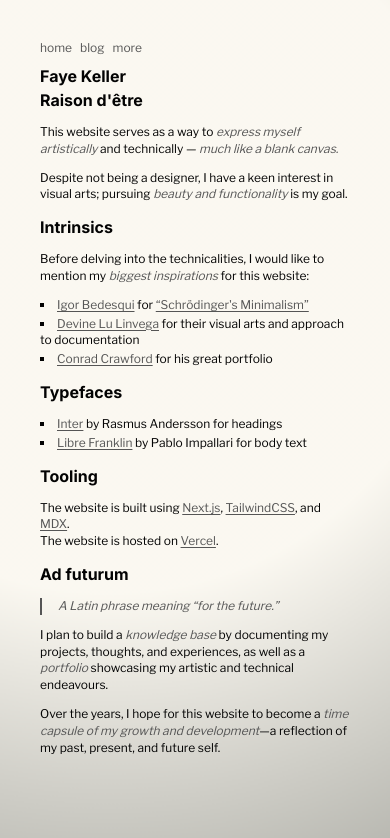
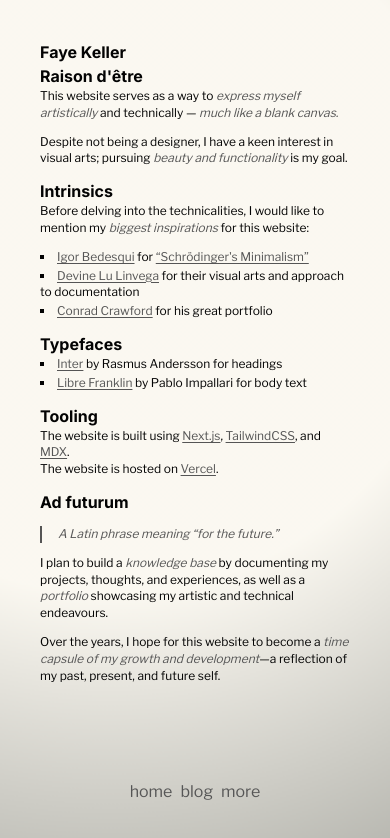
Before and after one commit to drainpixie/www, a Next.js app: page /blog/colophon in a window 390 px wide. Shown: the top 838 px of the page. Built offline with nearby package versions, Linux system fonts and the light colour scheme.

Commit message:
style: make navbar mobile responsive

```diff
--- a/app/blog/[slug]/page.tsx
+++ b/app/blog/[slug]/page.tsx
@@ -59,7 +59,7 @@ export default async function Page({ params }: IParams) {
   if (!post) return notFound();
 
   return (
-    <section className="pb-10">
+    <section className="md:pb-10 pb-26">
       <article className="prose">
         <MDXRemote source={post.content} components={components} />
       </article>
--- a/app/globals.css
+++ b/app/globals.css
@@ -92,7 +92,7 @@ a {
   & h4,
   & h5,
   & h6 {
-    @apply font-display font-bold text-foreground mt-6 mb-3;
+    @apply font-display font-bold text-foreground mt-6;
     line-height: 1.2;
 
     & a {
@@ -129,7 +129,7 @@ a {
 
   & ul,
   & ol {
-    @apply font-body text-xs text-foreground mt-3 mb-3 pl-0;
+    @apply font-body text-xs text-foreground mb-3 pl-0;
 
     & li {
       @apply mb-0.5;
--- a/components/cursor.tsx
+++ b/components/cursor.tsx
@@ -10,7 +10,6 @@ export default function Cursor() {
   const [isInViewport, setIsInViewport] = useState(true);
 
   useEffect(() => {
-    // Detect touch device
     const checkTouchDevice = () => {
       setIsTouchDevice(
         "ontouchstart" in window ||
@@ -21,18 +20,14 @@ export default function Cursor() {
 
     checkTouchDevice();
 
-    // Listen for changes in pointer type (e.g., external mouse connected to tablet)
     const mediaQuery = window.matchMedia("(pointer: coarse)");
     const handleMediaChange = () => checkTouchDevice();
     mediaQuery.addEventListener("change", handleMediaChange);
 
-    return () => {
-      mediaQuery.removeEventListener("change", handleMediaChange);
-    };
+    return () => mediaQuery.removeEventListener("change", handleMediaChange);
   }, []);
 
   useEffect(() => {
-    // Don't attach mouse listeners on touch devices
     if (isTouchDevice) return;
 
     const moveCursor = (e: MouseEvent) =>
@@ -64,7 +59,6 @@ export default function Cursor() {
     };
   }, [isTouchDevice]);
 
-  // Don't render on touch devices
   if (isTouchDevice) return null;
 
   return (
--- a/components/navbar.tsx
+++ b/components/navbar.tsx
@@ -17,12 +17,13 @@ export default function Navbar({ items }: INavbarProps) {
   const pathname = usePathname();
 
   return (
-    <nav className="flex flex-row gap-2 items-center lowercase mb-2">
-      {items.map(({ url, label }) => (
+    <nav className="md:flex md:relative md:flex-row md:items-center md:bottom-auto md:left-auto md:right-auto md:mx-0 md:mt-0 md:w-auto pb-2 gap-2 lowercase fixed bottom-8 left-0 right-0 m-auto w-fit">
+      {items.map(({ url, label }, index) => (
         <Link
           className={cn(
-            "text-accent font-body text-xs hover:text-foreground ease-linear duration-200 !no-underline",
+            "text-accent font-body md:text-xs md:p-0 hover:text-foreground ease-linear duration-200 !no-underline",
             { "text-foreground": pathname === url },
+            { "pl-2": index !== 0 },
           )}
           key={label}
           href={url}
```
